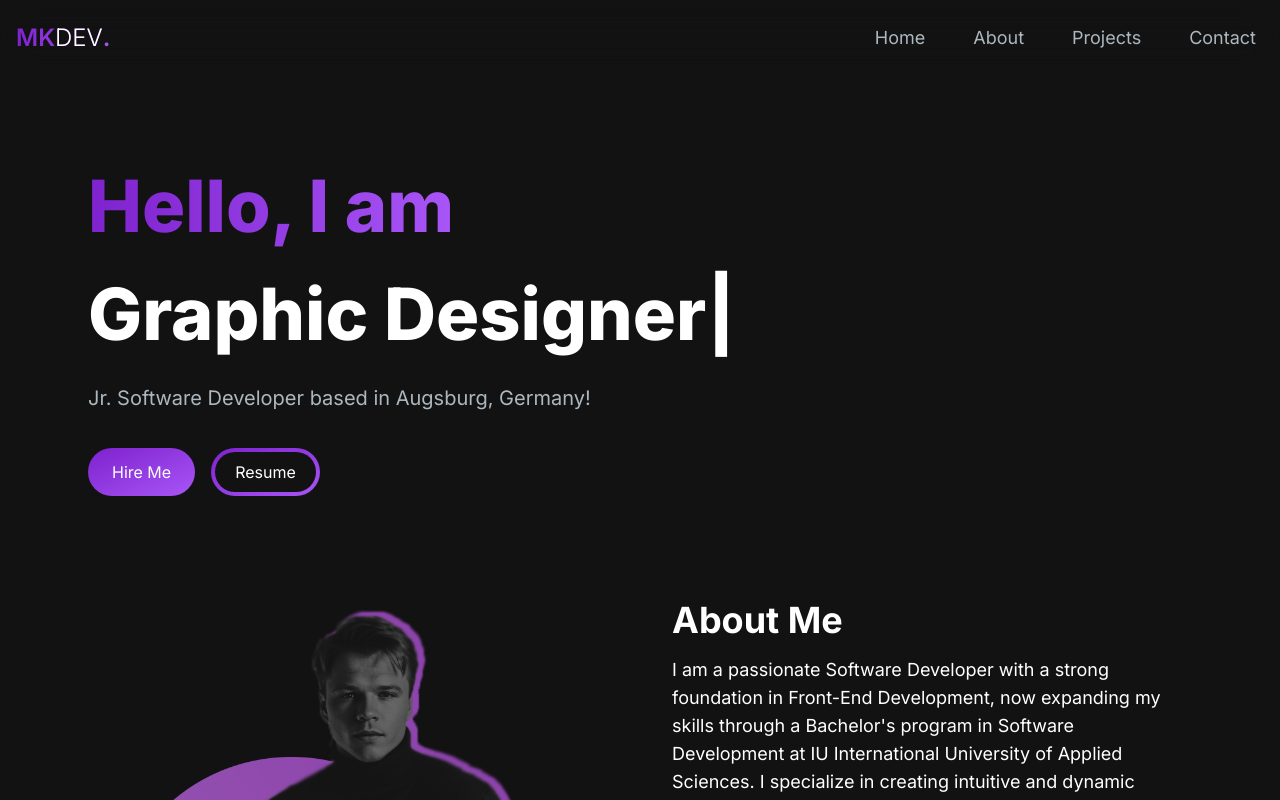
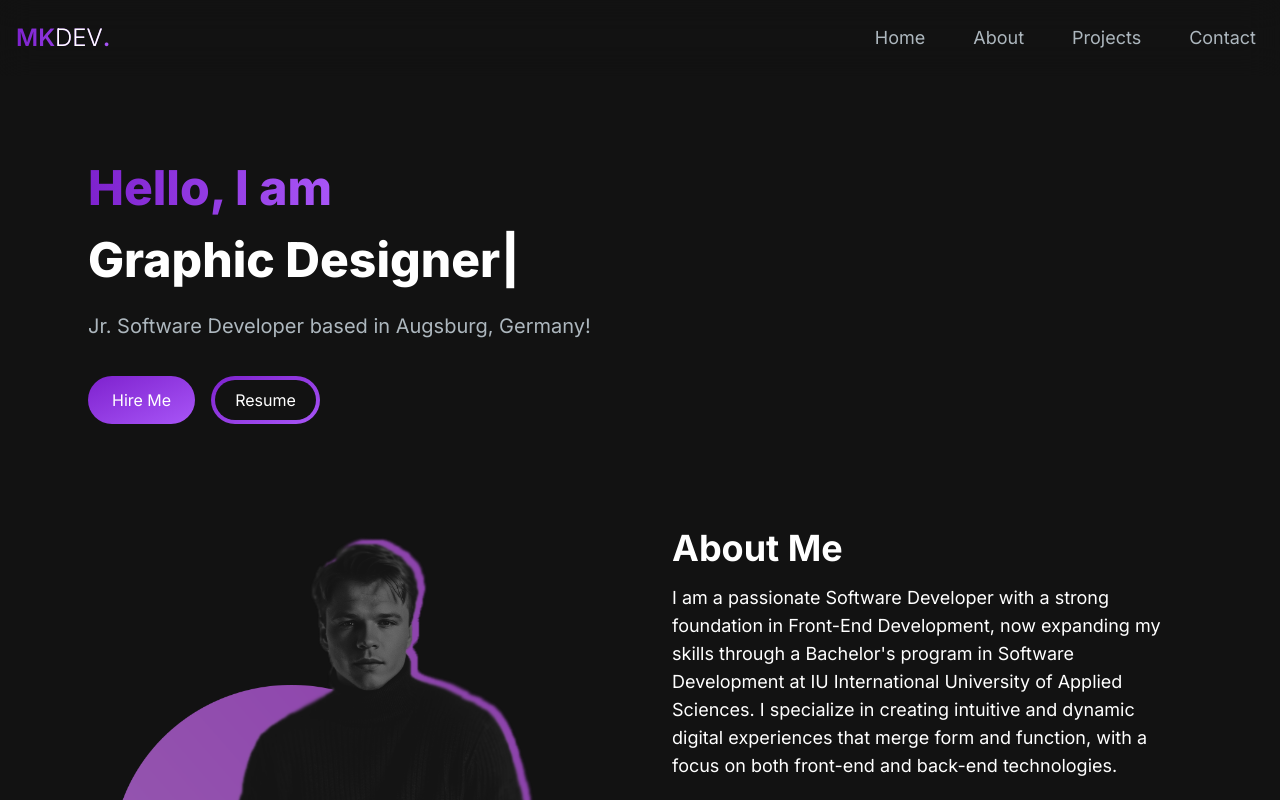
Before and after one commit to Mirnessss/nextjs-portfolio-main, a Next.js app: page / in a window 1280 px wide. Shown: the top 800 px of the page. Built offline with nearby package versions, Linux system fonts and the light colour scheme.

Commit message:
Update HeroSection.jsx

```diff
--- a/src/app/components/HeroSection.jsx
+++ b/src/app/components/HeroSection.jsx
@@ -14,7 +14,7 @@
           transition={{ duration: 0.5 }}
           className="col-span-8 place-self-center text-center sm:text-left justify-self-start"
         >
-          <h1 className="text-white mb-4 text-3xl sm:text-5xl md:text-3xl lg:text-7xl lg:leading-normal font-extrabold">
+          <h1 className="text-white mb-4 text-3xl sm:text-5xl md:text-3xl lg:text-5xl lg:leading-normal font-extrabold">
             <span className="text-transparent bg-clip-text bg-gradient-to-r from-purple-700 to-purple-500">
               Hello, I am{" "}
             </span>
```
